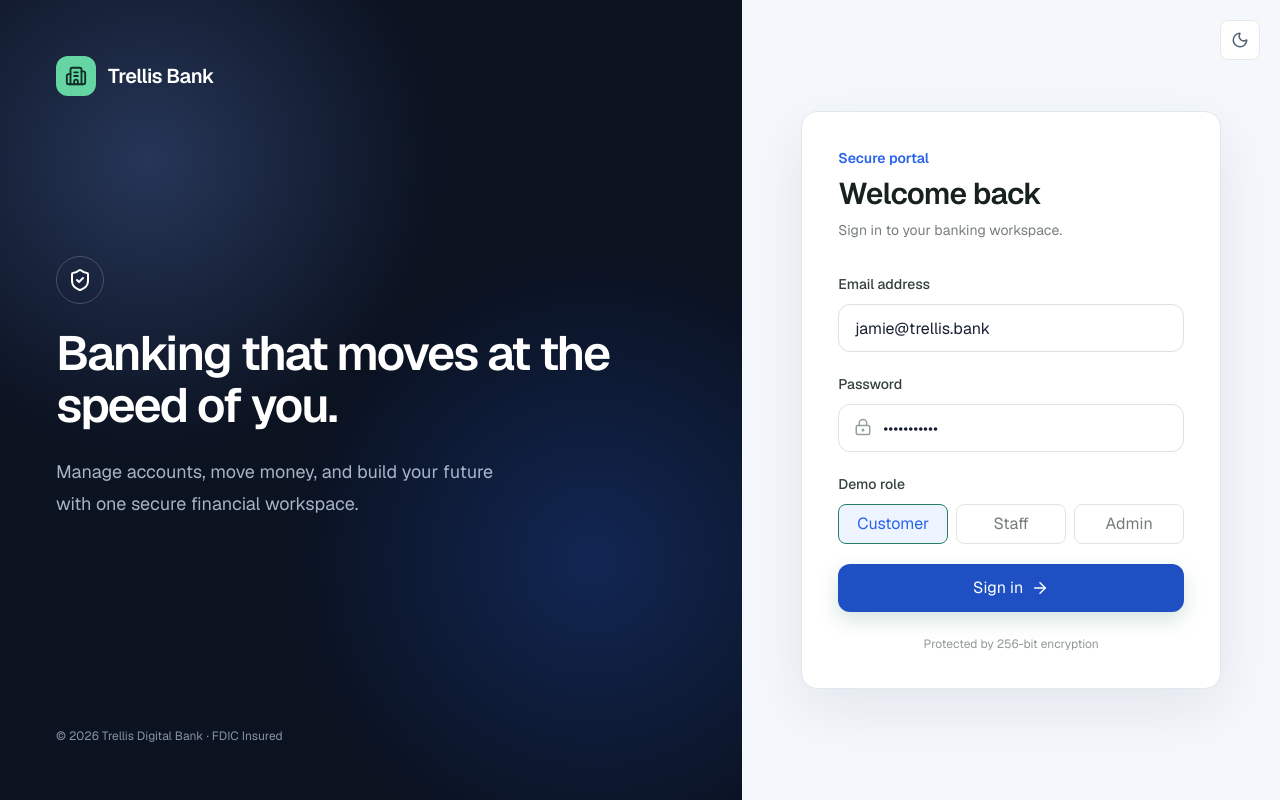
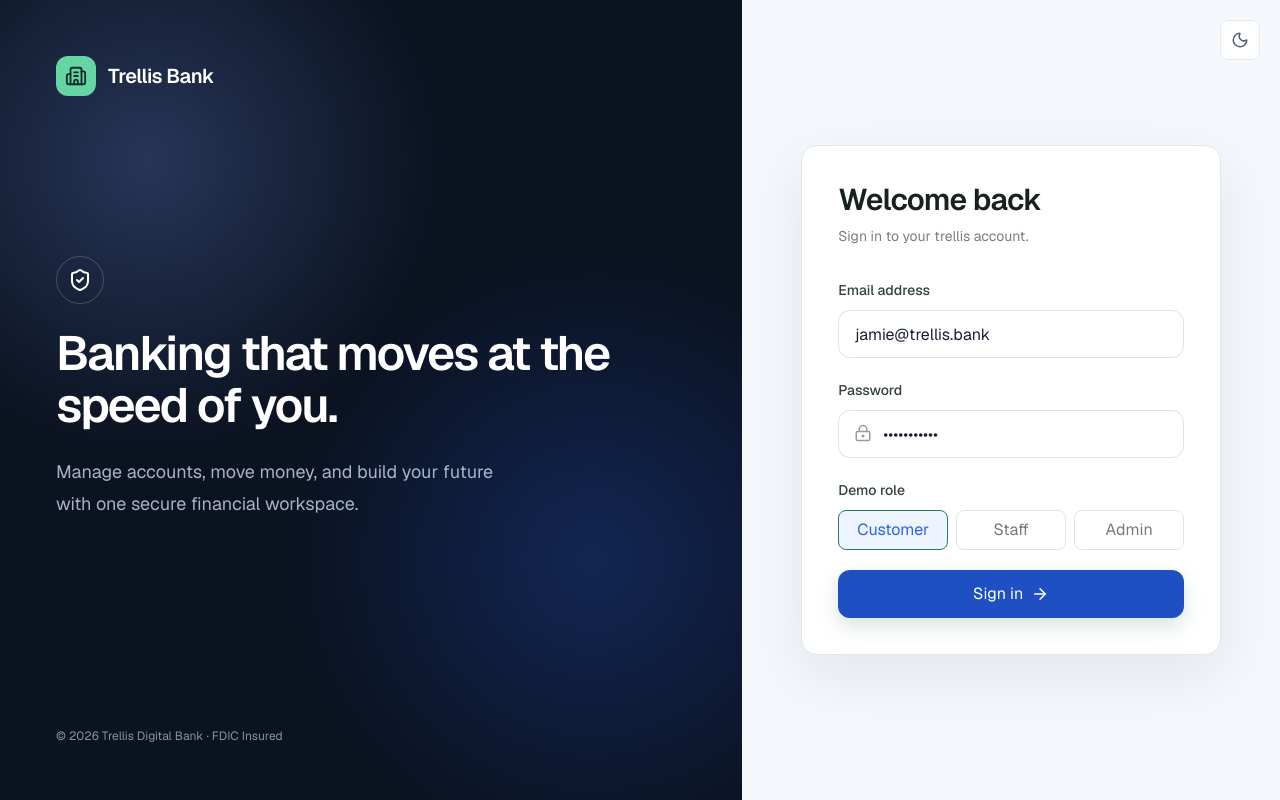
Before and after one commit to IamPial/trellis-digital-bank, a Next.js app: page /login in a window 1280 px wide. Built offline with nearby package versions, Linux system fonts and the light colour scheme.

Commit message:
remove unnecessary text

```diff
--- a/src/app/login/page.tsx
+++ b/src/app/login/page.tsx
@@ -59,14 +59,13 @@ export default function LoginPage() {
       </section>
 
       <section className="flex-1 flex items-center justify-center px-6 py-10">
-        <div data-login-panel className="w-full max-w-[420px] rounded-2xl border border-[#e1e7f0] bg-white p-7 shadow-[0_20px_60px_rgba(27,39,58,.08)] md:p-9">
+        <div data-login-panel className="w-full max-w-105 rounded-2xl border border-[#e1e7f0] bg-white p-7 shadow-[0_20px_60px_rgba(27,39,58,.08)] md:p-9">
           <div className="lg:hidden mb-10 flex items-center gap-3">
             <div className="h-10 w-10 rounded-xl bg-[#153f33] text-white grid place-items-center"><Building2 size={21} /></div>
             <span className="text-xl font-semibold">Trellis Bank</span>
           </div>
-          <p className="text-sm font-semibold text-[#1d6b52] mb-2">Secure portal</p>
           <h2 className="text-3xl font-semibold tracking-tight text-[#17211d]">Welcome back</h2>
-          <p className="mt-2 text-sm text-[#778078]">Sign in to your banking workspace.</p>
+          <p className="mt-2 text-sm text-[#778078]">Sign in to your trellis account.</p>
 
           <form onSubmit={login} className="mt-8 space-y-5">
             <label className="block">
@@ -92,7 +91,6 @@ export default function LoginPage() {
               {loading ? "Signing in..." : "Sign in"} <ArrowRight size={18} />
             </button>
           </form>
-          <p className="mt-6 text-center text-xs text-[#929a95]">Protected by 256-bit encryption</p>
         </div>
       </section>
     </main>
```
